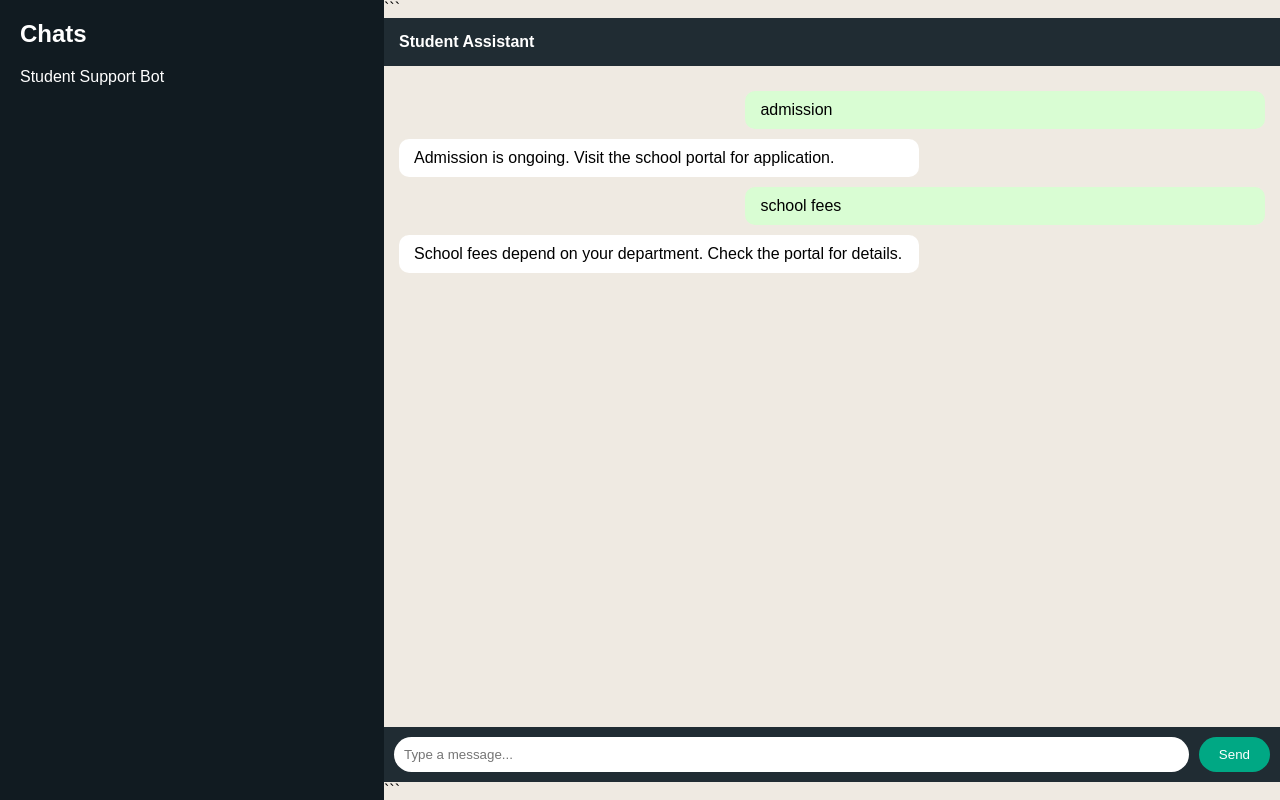
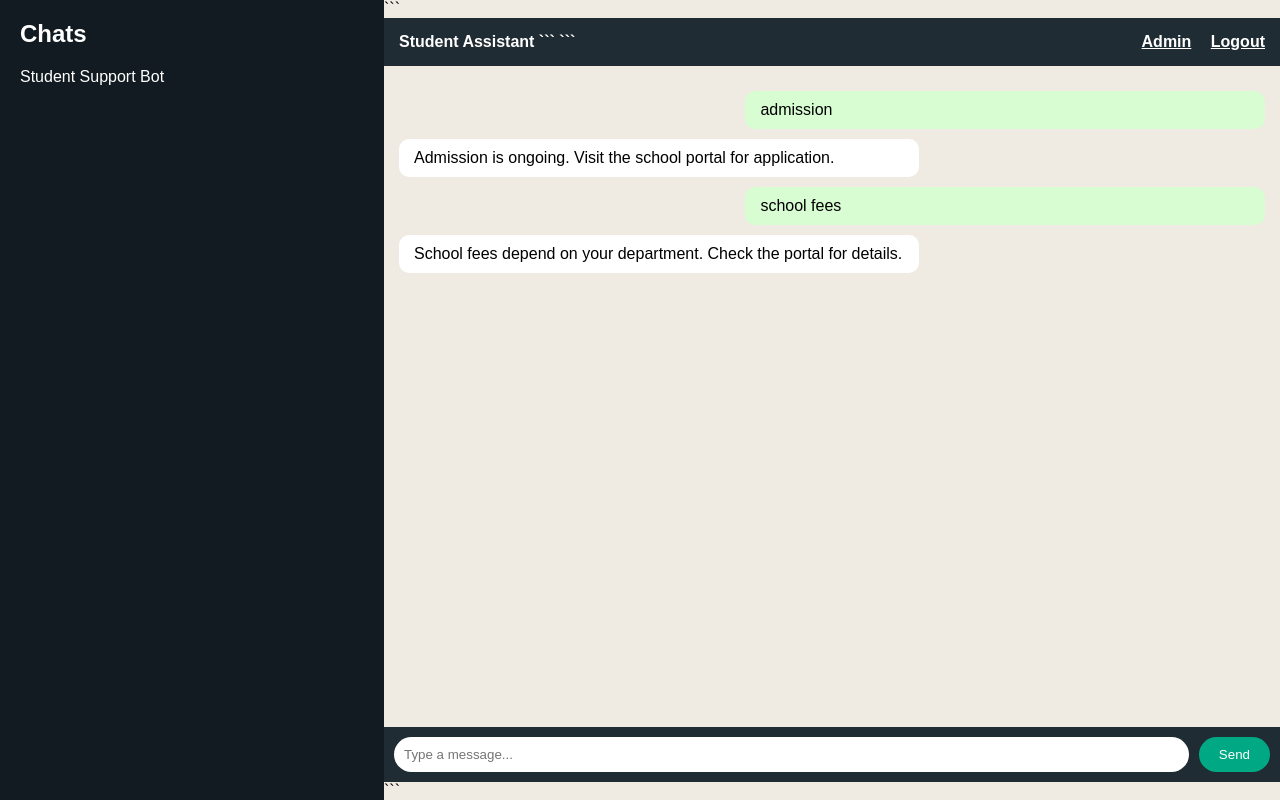
Before and after one commit to Abdulkuta01/chatbot-project, a Flask app: page / in a window 1280 px wide. Run offline with Flask 3, Linux system fonts and the light colour scheme; a user stored in the database is signed in; data comes from the database, SQL or seed files in the repository.

Commit message:
added admin and logout links to UI

````diff
--- a/templates/chat.html
+++ b/templates/chat.html
@@ -170,8 +170,17 @@ cursor: pointer;
 
 ```
 <div class="chat-header">
-    Student Assistant
+    <span>Student Assistant</span>
+
+```
+<div style="float: right;">
+    <a href="/admin" style="color:white; margin-right:15px;">Admin</a>
+    <a href="/logout" style="color:white;">Logout</a>
 </div>
+```
+
+</div>
+
 
 <div class="chat-box">
     {% for sender, message, time in chats %}
````
